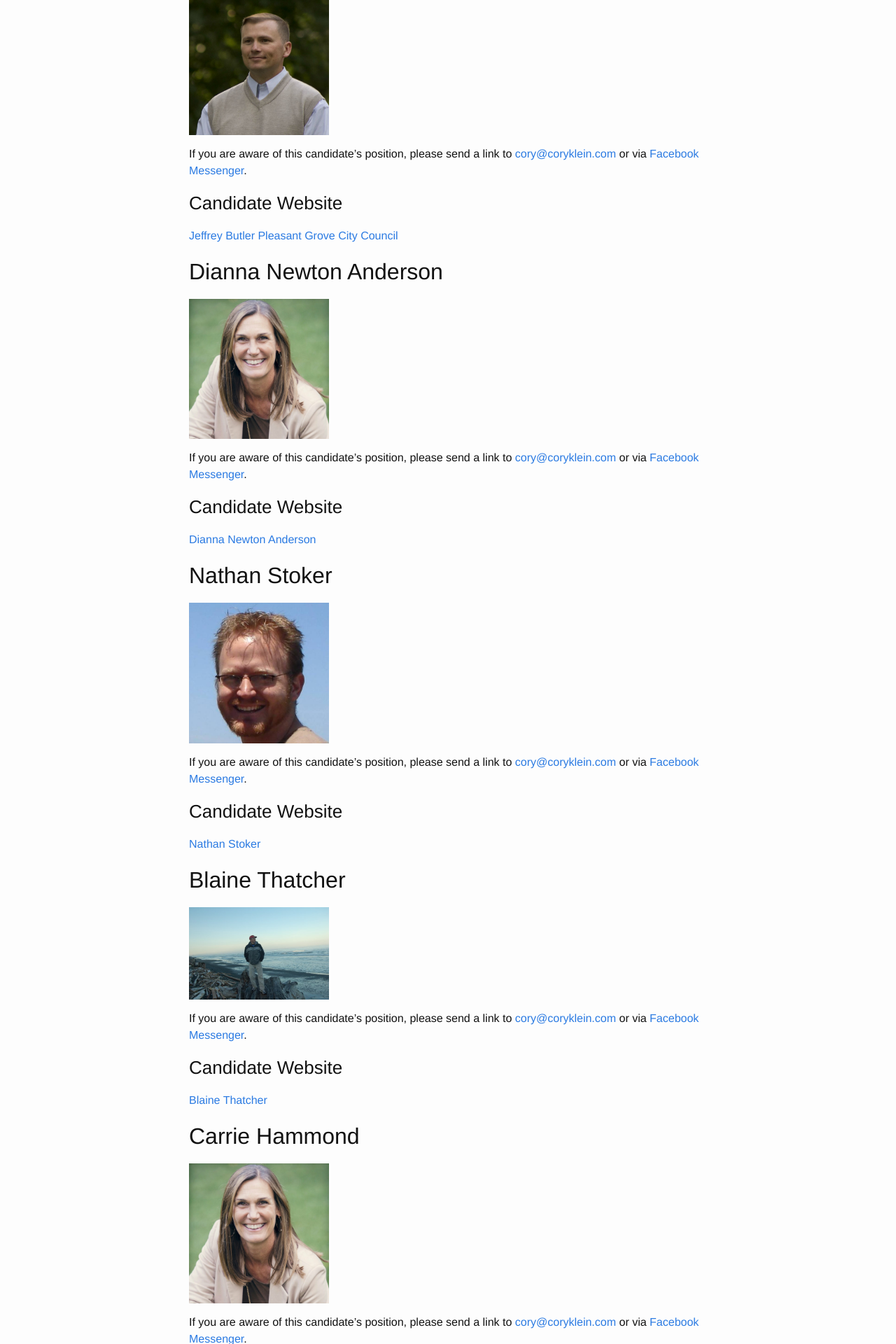
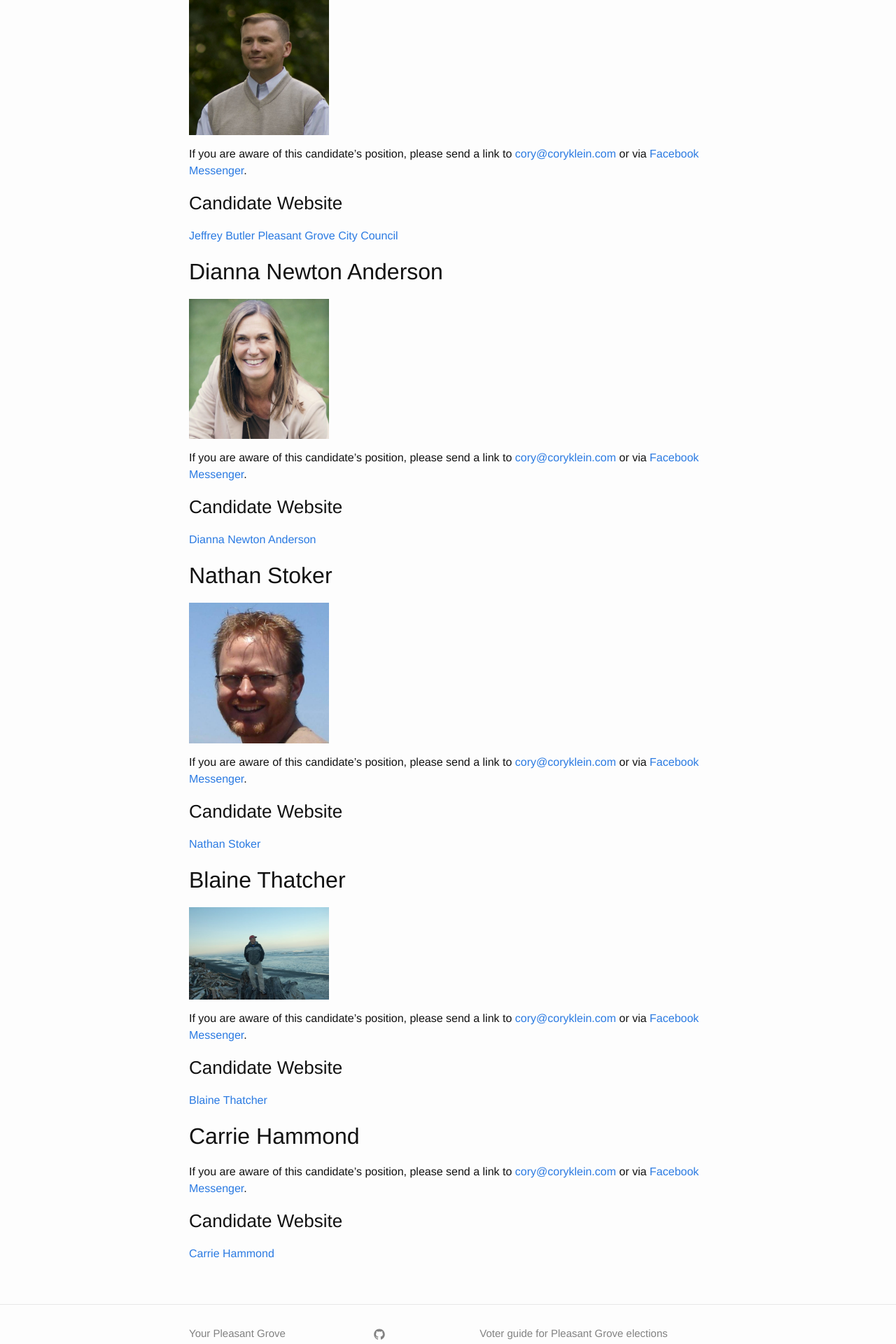
Before and after one commit to yourpleasantgrove/yourpleasantgrove.github.io, a Jekyll site: the page built from _posts/2017-07-18-candidates-plan-for-fixing-roads.markdown, in a window 1280 px wide. Shown: the part 4480-6400 px from the top of the page at 70% size. Built offline with Jekyll 4.4.1, drawn with Linux system fonts in a browser that asks for light colours.

Commit message:
Remove placeholder profile image

```diff
--- a/_posts/2017-07-18-candidates-plan-for-fixing-roads.markdown
+++ b/_posts/2017-07-18-candidates-plan-for-fixing-roads.markdown
@@ -133,8 +133,6 @@ If you are aware of this candidate's position, please send a link to <cory@coryk
 
 ## Carrie Hammond
 
-![candidate-profile]({{ site.url }}/assets/dianna-anderson.jpg)
-
 If you are aware of this candidate's position, please send a link to <cory@coryklein.com> or via [Facebook Messenger](https://www.facebook.com/coryfklein).
 
 ### Candidate Website
```
